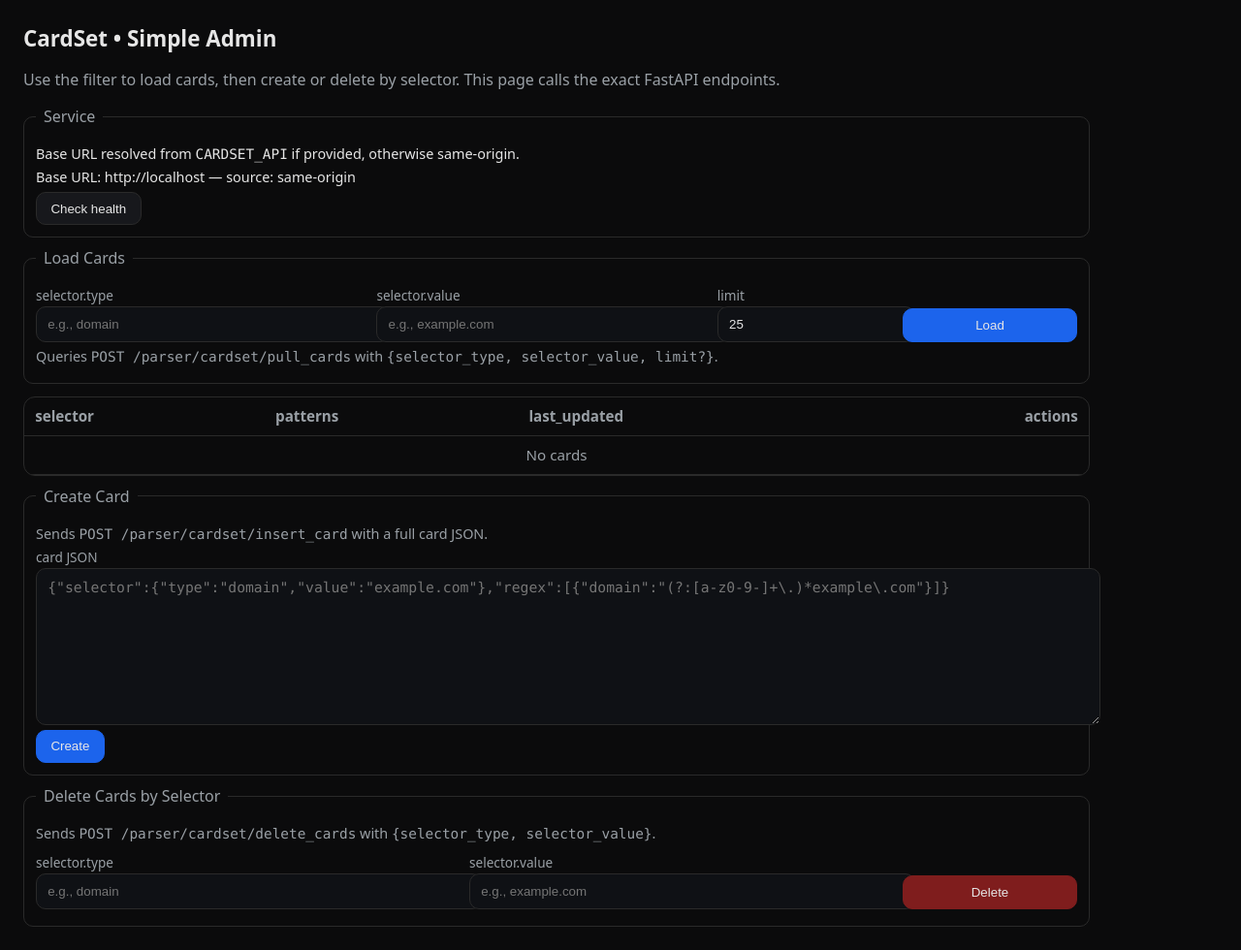
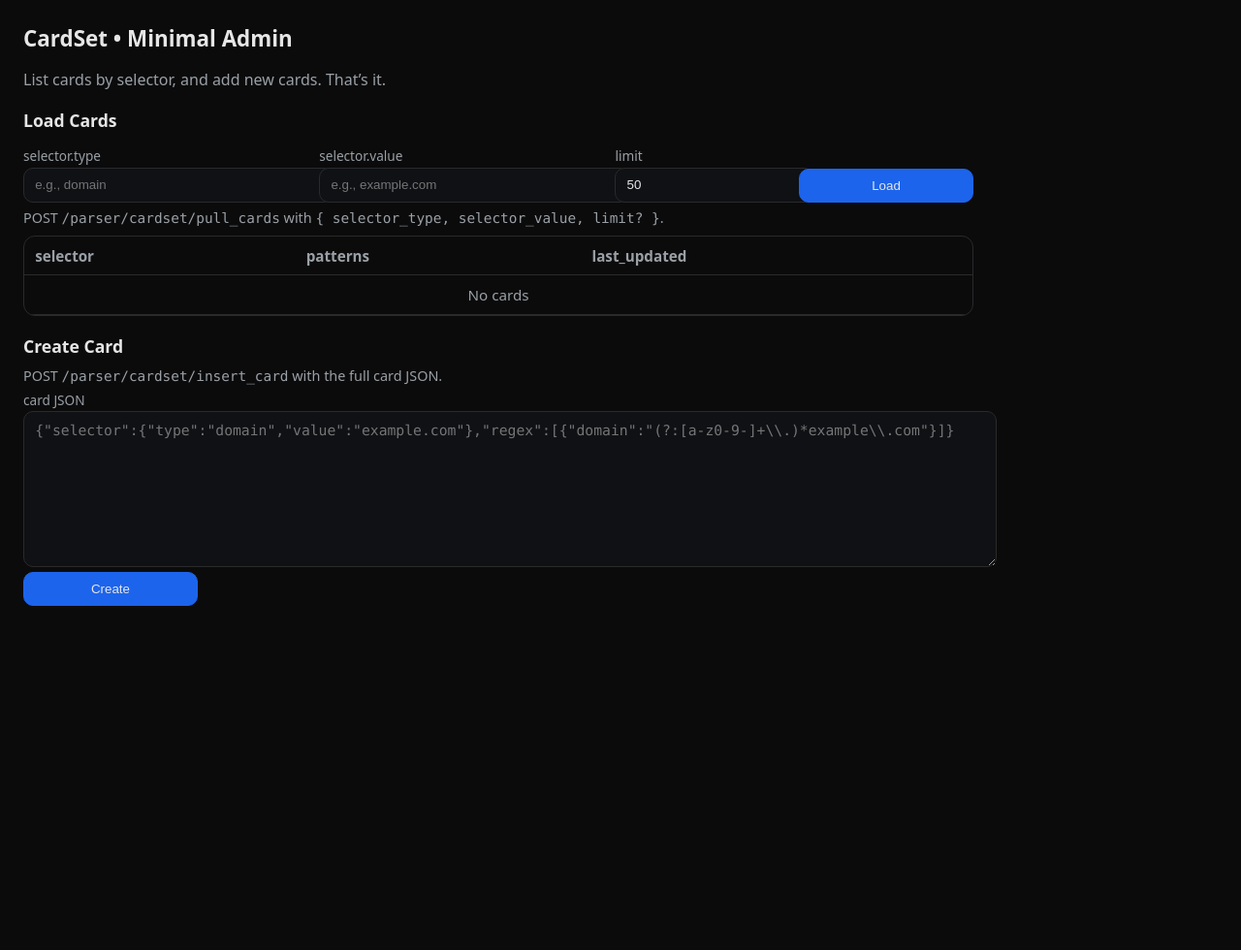
Before and after one commit to herringbonedev/Herringbone-frontend, a FastAPI app: page /cardset in a window 1280 px wide. Shown: the whole page at 97% size. After the commit the page ends 625 px from the top, so only its background shows below. Run offline with FastAPI, Linux system fonts and the light colour scheme.

Commit message:
change card admin

```diff
--- a/commandpost/templates/cardset.html
+++ b/commandpost/templates/cardset.html
@@ -2,224 +2,131 @@
 <html>
   <head>
     <meta charset="utf-8">
-    <title>CardSet • Simple Admin</title>
+    <title>CardSet • Minimal Admin</title>
     <style>
       body { font-family: system-ui, -apple-system, Segoe UI, Roboto, Arial, sans-serif; margin: 24px; background:#0b0b0c; color:#e6e6e6; }
-      h1 { margin:0 0 .5rem; font-size:1.4rem; }
+      h1 { margin:0 0 .6rem; font-size:1.4rem; }
+      h2 { margin:1.2rem 0 .6rem; font-size:1.1rem; }
       .muted { color:#9aa0a6; }
-      .wrap { max-width: 1100px; }
-      fieldset { border:1px solid #2a2a2a; border-radius:10px; padding:12px; margin:10px 0; }
-      legend { padding:0 .5rem; color:#9aa0a6; }
+      .wrap { max-width: 980px; }
+      .row { display:flex; gap:.6rem; align-items:flex-end; flex-wrap:wrap; }
+      .row > div { flex: 1; min-width: 180px; }
       label { display:block; font-size:.85rem; color:#9aa0a6; margin:.35rem 0 .15rem; }
-      input, textarea, select { width:100%; padding:.6rem .7rem; border-radius:10px; border:1px solid #2a2a2a; background:#0f1115; color:#e6e6e6; }
+      input, textarea { width:100%; padding:.6rem .7rem; border-radius:10px; border:1px solid #2a2a2a; background:#0f1115; color:#e6e6e6; }
       textarea { min-height: 140px; font-family: ui-monospace, SFMono-Regular, Menlo, Consolas, monospace; font-size:.92rem; }
       button { cursor:pointer; padding:.55rem .9rem; border-radius:10px; border:1px solid #2a2a2a; background:#17181c; color:#e6e6e6; }
       button.primary { background:#1c64ec; border-color:#1c64ec; }
-      button.danger { background:#7f1d1d; border-color:#7f1d1d; }
-      .row { display:flex; gap:.7rem; align-items:flex-end; flex-wrap:wrap; }
-      .row > div { flex:1; min-width:180px; }
       .table-wrap { border:1px solid #2a2a2a; border-radius:12px; overflow:auto; }
-      table { width:100%; border-collapse: separate; border-spacing:0; font-size:.95rem; }
+      table { width:100%; border-collapse:separate; border-spacing:0; font-size:.95rem; }
       th, td { padding:.6rem .7rem; border-bottom:1px solid #2a2a2a; vertical-align:top; }
       th { text-align:left; color:#9aa0a6; font-weight:600; }
       code { font-family: ui-monospace, SFMono-Regular, Menlo, Consolas, monospace; font-size:.9rem; }
       .chips span { display:inline-block; margin:.1rem .25rem; padding:.15rem .5rem; border:1px solid #2a2a2a; border-radius:999px; font-size:.8rem; }
-      .right { text-align:right; }
       .note { font-size:.9rem; margin:.35rem 0; }
       .error { color:#ef4444; white-space:pre-wrap; }
       .success { color:#22c55e; }
     </style>
     <script>
-      // FastAPI can inject cardset_api into this template; if blank, we default to same-origin
+      // If you render with FastAPI/Jinja, you can inject cardset_api; otherwise leave blank for same-origin
       window.__HB_CFG = { CARDSET_API: "{{ cardset_api | default('') }}" };
     </script>
   </head>
   <body>
     <div class="wrap">
-      <h1>CardSet • Simple Admin</h1>
-      <p class="muted">Use the filter to load cards, then create or delete by selector. This page calls the exact FastAPI endpoints.</p>
+      <h1>CardSet • Minimal Admin</h1>
+      <p class="muted">List cards by selector, and add new cards. That’s it.</p>
 
-      <fieldset>
-        <legend>Service</legend>
-        <div class="note">Base URL resolved from <code>CARDSET_API</code> if provided, otherwise same-origin.</div>
-        <div id="baseUrlDisplay" class="note"></div>
-        <div class="row">
-          <div><button id="btnHealth">Check health</button></div>
-          <div id="healthMsg" class="note muted"></div>
-        </div>
-      </fieldset>
-
-      <fieldset>
-        <legend>Load Cards</legend>
+      <!-- Load section -->
+      <h2>Load Cards</h2>
       <div class="row">
         <div>
           <label for="selType">selector.type</label>
-            <input id="selType" placeholder="e.g., domain" />
+          <input id="selType" placeholder="e.g., domain">
         </div>
         <div>
           <label for="selValue">selector.value</label>
-            <input id="selValue" placeholder="e.g., example.com" />
+          <input id="selValue" placeholder="e.g., example.com">
         </div>
-          <div style="max-width:150px">
+        <div style="max-width:140px;">
           <label for="limit">limit</label>
-            <input id="limit" type="number" min="1" value="25" />
+          <input id="limit" type="number" min="1" value="50">
         </div>
-          <div style="max-width:160px">
+        <div style="max-width:160px;">
           <button id="btnLoad" class="primary" style="width:100%">Load</button>
         </div>
       </div>
-        <div class="note muted">Queries <code>POST /parser/cardset/pull_cards</code> with <code>{selector_type, selector_value, limit?}</code>.</div>
-      </fieldset>
+      <div class="note muted">POST <code>/parser/cardset/pull_cards</code> with <code>{ selector_type, selector_value, limit? }</code>.</div>
 
-      <div class="table-wrap" style="margin-top:.8rem;">
-        <table id="cardsTable">
+      <!-- Results table -->
+      <div class="table-wrap" style="margin-top:.6rem;">
+        <table>
           <thead>
             <tr>
               <th>selector</th>
               <th>patterns</th>
               <th>last_updated</th>
-              <th class="right">actions</th>
             </tr>
           </thead>
           <tbody id="cardsBody">
-            <tr><td colspan="4" class="muted" style="text-align:center;">No cards</td></tr>
+            <tr><td colspan="3" class="muted" style="text-align:center;">No cards</td></tr>
           </tbody>
         </table>
       </div>
 
-      <fieldset>
-        <legend>Create Card</legend>
-        <div class="note muted">Sends <code>POST /parser/cardset/insert_card</code> with a full card JSON.</div>
+      <!-- Create section -->
+      <h2>Create Card</h2>
+      <div class="note muted">POST <code>/parser/cardset/insert_card</code> with the full card JSON.</div>
       <label for="cardJson">card JSON</label>
-        <textarea id="cardJson" placeholder='{"selector":{"type":"domain","value":"example.com"},"regex":[{"domain":"(?:[a-z0-9-]+\.)*example\.com"}]}'></textarea>
+      <textarea id="cardJson" placeholder='{"selector":{"type":"domain","value":"example.com"},"regex":[{"domain":"(?:[a-z0-9-]+\\.)*example\\.com"}]}'></textarea>
       <div class="row">
-          <div><button id="btnCreate" class="primary">Create</button></div>
+        <div style="max-width:160px;"><button id="btnCreate" class="primary" style="width:100%">Create</button></div>
         <div id="createMsg" class="note"></div>
       </div>
-      </fieldset>
-
-      <fieldset>
-        <legend>Delete Cards by Selector</legend>
-        <div class="note muted">Sends <code>POST /parser/cardset/delete_cards</code> with <code>{selector_type, selector_value}</code>.</div>
-        <div class="row">
-          <div>
-            <label for="delType">selector.type</label>
-            <input id="delType" placeholder="e.g., domain" />
-          </div>
-          <div>
-            <label for="delValue">selector.value</label>
-            <input id="delValue" placeholder="e.g., example.com" />
-          </div>
-          <div style="max-width:160px">
-            <button id="btnDelete" class="danger" style="width:100%">Delete</button>
-          </div>
-        </div>
-        <div id="deleteMsg" class="note"></div>
-      </fieldset>
     </div>
 
     <script>
       const $ = (id) => document.getElementById(id);
-      function BASE(){
-        const env = (window.__HB_CFG && window.__HB_CFG.CARDSET_API || '').trim();
-        return (env || window.location.origin).replace(/\/$/, '');
-      }
-      function setBaseNote(){ $('baseUrlDisplay').textContent = `Base URL: ${BASE()}  —  source: ` + ((window.__HB_CFG && window.__HB_CFG.CARDSET_API)? 'CARDSET_API' : 'same-origin'); }
+      const BASE = (()=>{ const env=(window.__HB_CFG&&window.__HB_CFG.CARDSET_API||'').trim(); return (env||window.location.origin).replace(/\/$/,''); })();
 
-      function prettySelector(s){ return s ? `${s.type||''}:${s.value||''}` : ''; }
+      function prettySelector(s){ return s?`${s.type||''}:${s.value||''}`:''; }
       function renderRows(cards){
-        const body = $('cardsBody');
-        body.innerHTML = '';
-        if (!cards || !cards.length){ body.innerHTML = '<tr><td colspan="4" class="muted" style="text-align:center;">No cards</td></tr>'; return; }
-        cards.forEach((c,i)=>{
-          const pats = [];
-          (c.regex||[]).forEach(kv=>{ const k=Object.keys(kv)[0]; pats.push(`<span class="chips"><span>/regex:${k}/</span></span>`); });
-          (c.jsonp||[]).forEach(kv=>{ const k=Object.keys(kv)[0]; pats.push(`<span class="chips"><span>$jsonpath:${k}</span></span>`); });
+        const body=$('cardsBody'); body.innerHTML='';
+        if(!cards||!cards.length){ body.innerHTML='<tr><td colspan="3" class="muted" style="text-align:center;">No cards</td></tr>'; return; }
+        cards.forEach(c=>{
+          const pats=[]; (c.regex||[]).forEach(kv=>{ const k=Object.keys(kv)[0]; pats.push(`<span class="chips"><span>/regex:${k}/</span></span>`); }); (c.jsonp||[]).forEach(kv=>{ const k=Object.keys(kv)[0]; pats.push(`<span class="chips"><span>$jsonpath:${k}</span></span>`); });
           const lu = c.last_updated ? new Date(c.last_updated.$date || c.last_updated).toISOString() : '';
-          const tr = document.createElement('tr');
-          tr.innerHTML = `
-            <td><code>${prettySelector(c.selector)}</code></td>
-            <td>${pats.join(' ') || ''}</td>
-            <td class="muted">${lu}</td>
-            <td class="right">
-              <button data-idx="${i}" class="danger btnDelRow">Delete</button>
-            </td>`;
+          const tr=document.createElement('tr');
+          tr.innerHTML = `<td><code>${prettySelector(c.selector)}</code></td><td>${pats.join(' ')||''}</td><td class="muted">${lu}</td>`;
           body.appendChild(tr);
-        });
-        body.querySelectorAll('.btnDelRow').forEach(btn=>{
-          btn.addEventListener('click', async (e)=>{
-            const idx = Number(e.target.getAttribute('data-idx'));
-            const doc = cards[idx];
-            if (!doc || !doc.selector) return;
-            if (!confirm(`Delete all cards for ${prettySelector(doc.selector)}?`)) return;
-            await doDelete(doc.selector.type, doc.selector.value);
-            // Reload list with same filter
-            loadCards();
-          });
         });
       }
 
       async function loadCards(){
-        const selector_type = $('selType').value.trim();
-        const selector_value = $('selValue').value.trim();
-        const limitRaw = Number($('limit').value) || undefined;
-        const body = { selector_type, selector_value };
-        if (limitRaw) body.limit = limitRaw;
+        const selector_type=$('selType').value.trim();
+        const selector_value=$('selValue').value.trim();
+        const limit=Number($('limit').value)||undefined;
+        const body={ selector_type, selector_value }; if(limit) body.limit=limit;
         try {
-          const r = await fetch(`${BASE()}/parser/cardset/pull_cards`, {
-            method: 'POST', headers: {'Content-Type':'application/json'}, body: JSON.stringify(body)
-          });
-          if (!r.ok) throw new Error(await r.text());
-          const j = await r.json();
-          renderRows(j.cards||[]);
-        } catch(e){ alert('Load failed: ' + e.message); }
+          const r=await fetch(`${BASE}/parser/cardset/pull_cards`, { method:'POST', headers:{'Content-Type':'application/json'}, body: JSON.stringify(body)});
+          if(!r.ok) throw new Error(await r.text());
+          const j=await r.json(); renderRows(j.cards||[]);
+        } catch(e){ alert('Load failed: '+e.message); }
       }
 
       async function doCreate(){
-        const raw = $('cardJson').value;
-        let obj; try { obj = JSON.parse(raw); } catch(e){ $('createMsg').textContent = 'Invalid JSON: '+e.message; $('createMsg').className='note error'; return; }
+        const raw=$('cardJson').value; let obj; try{ obj=JSON.parse(raw); }catch(e){ $('createMsg').textContent='Invalid JSON: '+e.message; $('createMsg').className='note error'; return; }
         try {
-          const r = await fetch(`${BASE()}/parser/cardset/insert_card`, { method:'POST', headers:{'Content-Type':'application/json'}, body: JSON.stringify(obj)});
-          const j = await r.json().catch(()=>({}));
-          if (!r.ok) throw new Error(j.detail || 'Insert failed');
-          $('createMsg').textContent = 'Created.'; $('createMsg').className='note success';
-          // If the created selector matches the current filter, refresh
+          const r=await fetch(`${BASE}/parser/cardset/insert_card`, { method:'POST', headers:{'Content-Type':'application/json'}, body: JSON.stringify(obj)});
+          const j=await r.json().catch(()=>({}));
+          if(!r.ok) throw new Error(j.detail||'Insert failed');
+          $('createMsg').textContent='Created.'; $('createMsg').className='note success';
+          // If the new card matches the current filter, refresh list
           loadCards();
-        } catch(e){ $('createMsg').textContent = e.message; $('createMsg').className='note error'; }
+        } catch(e){ $('createMsg').textContent=e.message; $('createMsg').className='note error'; }
       }
 
-      async function doDelete(type, value){
-        try {
-          const r = await fetch(`${BASE()}/parser/cardset/delete_cards`, {
-            method:'POST', headers:{'Content-Type':'application/json'}, body: JSON.stringify({ selector_type: type, selector_value: value })
-          });
-          const j = await r.json().catch(()=>({}));
-          if (!r.ok) throw new Error(j.detail || 'Delete failed');
-          $('deleteMsg').textContent = `Deleted ${j.deleted||0}`; $('deleteMsg').className='note success';
-        } catch(e){ $('deleteMsg').textContent = e.message; $('deleteMsg').className='note error'; }
-      }
-
-      document.getElementById('btnLoad').addEventListener('click', loadCards);
-      document.getElementById('btnCreate').addEventListener('click', doCreate);
-      document.getElementById('btnDelete').addEventListener('click', async ()=>{
-        const t = $('delType').value.trim(); const v = $('delValue').value.trim();
-        if (!t || !v) { $('deleteMsg').textContent = 'Type and value required'; $('deleteMsg').className='note error'; return; }
-        if (!confirm(`Delete all cards for ${t}:${v}?`)) return;
-        await doDelete(t, v);
-        loadCards();
-      });
-
-      document.getElementById('btnHealth').addEventListener('click', async ()=>{
-        const base = BASE();
-        try {
-          const l = await fetch(`${base}/parser/cardset/livez`).then(r=>r.json());
-          const r = await fetch(`${base}/parser/cardset/readyz`).then(r=>r.json());
-          $('healthMsg').textContent = `livez: ${l.ok ? 'ok' : 'fail'}, readyz: ${r.ok ? 'ok' : 'fail'}`;
-        } catch(e){ $('healthMsg').textContent = 'health check failed'; }
-      });
-
-      // init
-      setBaseNote();
+      $('btnLoad').addEventListener('click', loadCards);
+      $('btnCreate').addEventListener('click', doCreate);
     </script>
   </body>
 </html>
```
Lines whose indentation alone changed are shown as unchanged.
